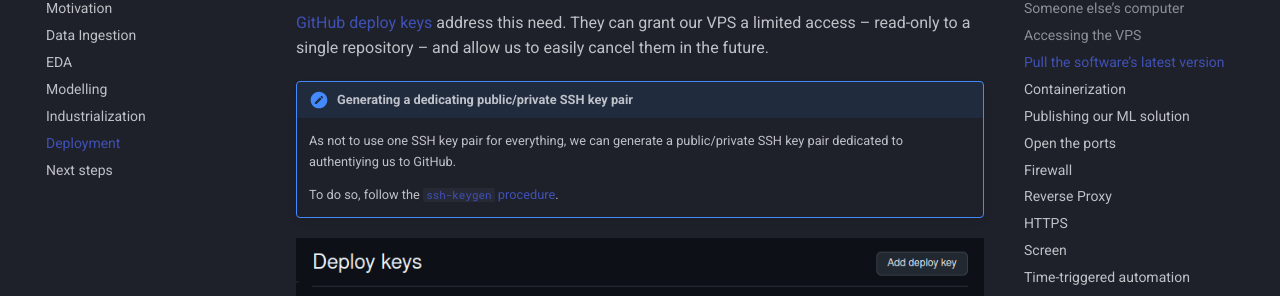
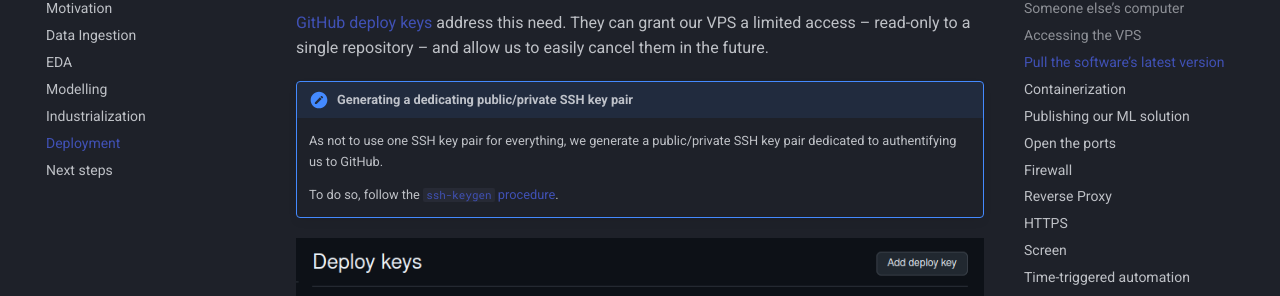
Before and after one commit to arthurgassner/swissenergy-frontend, an MkDocs documentation site: the page built from docs/deployment.md, in a window 1280 px wide and 900 px high, scrolled down 2500 px. Shown: the part 127-423 px from the top of the window. Built offline with MkDocs 1.6.1 and Material for MkDocs 9.7.7, drawn with Linux system fonts in a browser that asks for light colours; a script that is not in the unit is left out; comment, search, counter and statistics services are not loaded.

Commit message:
Update .md

```diff
--- a/docs/deployment.md
+++ b/docs/deployment.md
@@ -101,7 +101,7 @@ How can we get our production-ready code onto our VPS?
 They can grant our VPS a limited access -- read-only to a single repository -- and allow us to easily cancel them in the future.
 
 !!! note "Generating a dedicating public/private SSH key pair"
-    As not to use one SSH key pair for everything, we can generate a public/private SSH key pair dedicated to authentiying us to GitHub.
+    As not to use one SSH key pair for everything, we generate a public/private SSH key pair dedicated to authentifying us to GitHub.
 
     To do so, follow the [`ssh-keygen` procedure](https://docs.github.com/en/authentication/connecting-to-github-with-ssh/generating-a-new-ssh-key-and-adding-it-to-the-ssh-agent#generating-a-new-ssh-key).
 
```
